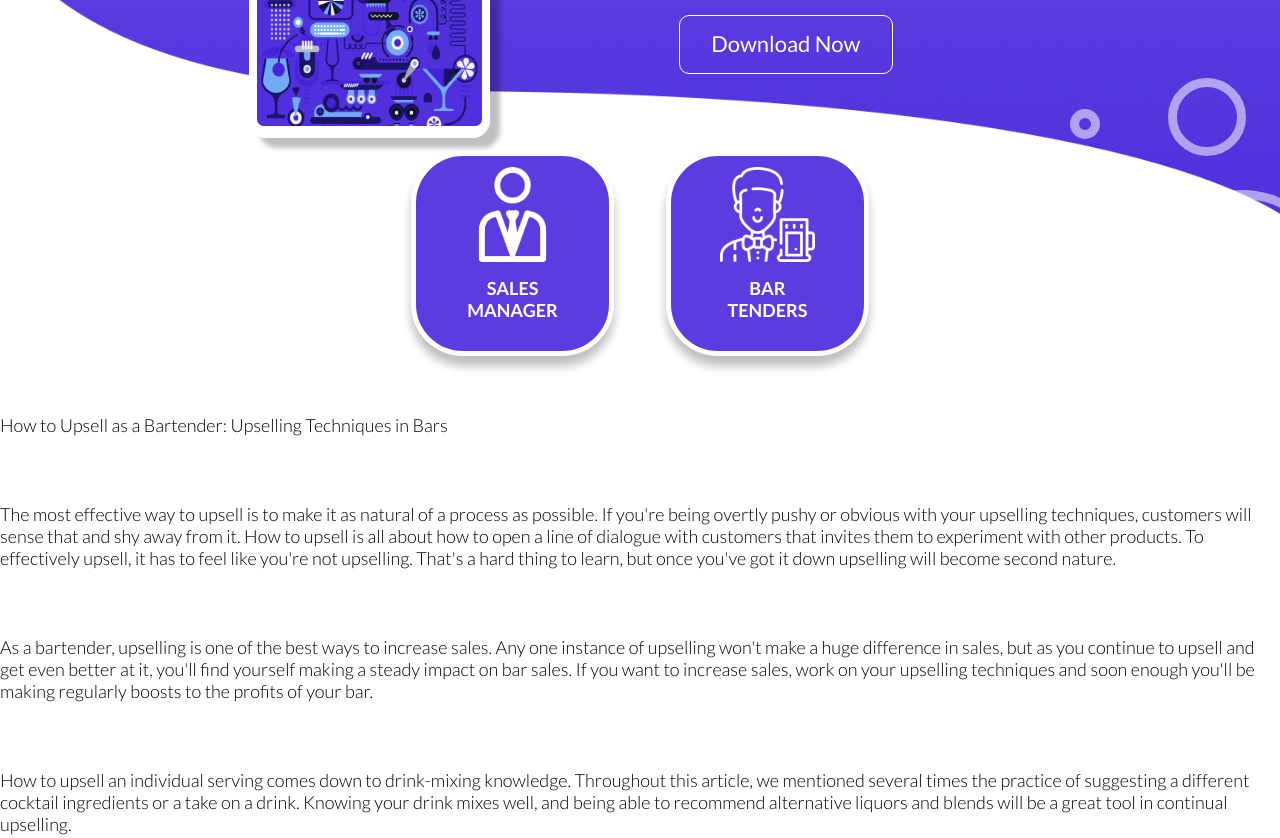
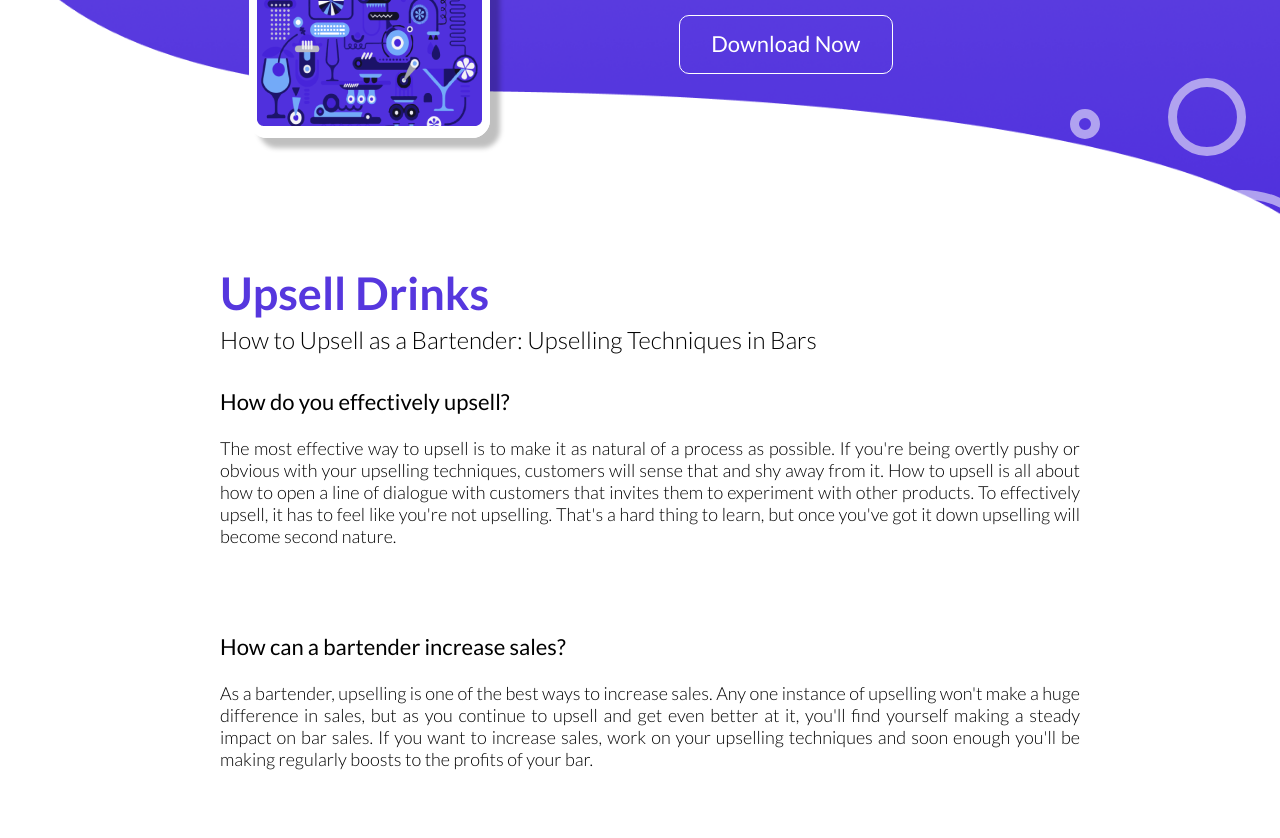
Before and after one commit to onikaChorba/drinkUp, a website built with webpack: page src/upselldrinks.html in a window 1280 px wide. Shown: the part 560-1398 px from the top of the page. Built offline with nearby package versions, Linux system fonts and the light colour scheme.

Commit message:
add style section article

```diff
--- a/src/scss/pages/Upselldrinks/article/article.scss
+++ b/src/scss/pages/Upselldrinks/article/article.scss
@@ -0,0 +1,38 @@
+.article-container {
+  padding: 128px 200px 260px 220px;
+}
+
+.article {
+
+  &__main-heading {
+    font-weight: 700;
+    font-size: 45px;
+    line-height: 54px;
+    color: #5637DE;
+    margin: 0;
+  }
+
+  &__text-heading {
+    font-weight: 300;
+    font-size: 24px;
+    line-height: 29px;
+    text-align: justify;
+    margin-top: 5px;
+    margin-bottom: 35px;
+  }
+}
+
+.article-info {
+  margin-bottom: 87px;
+  text-align: justify;
+  color: #000;
+
+
+  &__heading {
+    font-weight: 500;
+    font-size: 22px;
+    line-height: 26px;
+  }
+
+  &__text {}
+}
--- a/src/upselldrinks.html
+++ b/src/upselldrinks.html
@@ -56,20 +56,11 @@
         </div>
       </div>
     </div>
-    <div class="hero__main-icons main-icons ">
-      <div class="main-icons__icon main-icon">
-        <img class="main-icon__img" src="assets/images/front-page/icon1.png" alt="">
-        <p class="main-icon__text text"> SALES MANAGER</p>
-      </div>
-      <div class="main-icons__icon main-icon">
-        <img class="main-icon__img" src="assets/images/front-page/icon2.png" alt="">
-        <p class="main-icon__text"> BAR </br>TENDERS</p>
-      </div>
     </div>
   </section>
   <section class="article">
     <div class="article-container article">
-      <h2 class="heading article__main-heading">Upsell Drinks</h2>
+      <h2 class=" article__main-heading">Upsell Drinks</h2>
       <p class="text article__text-heading">How to Upsell as a Bartender: Upselling Techniques in Bars</p>
       <div class="article-info">
         <h3 class="article-info__heading">How do you effectively upsell?</h3>
@@ -107,7 +98,7 @@
           mixes well,
           and being able to recommend alternative liquors and blends will be a great tool in continual upselling.</p>
       </div>
-    </div>
+
       <div class="article-info">
         <h3 class="article-info__heading">How to Upsell Wine Techniques?</h3>
         <p class="article-info__text text">
@@ -120,6 +111,7 @@
           alcohol. Selling more wine will also keep you from finding out the hard way can wine go bad.</p>
       </div>
     </div>
+    </div>
   </section>
 </body>
 
```
Lines whose indentation alone changed are shown as unchanged.
